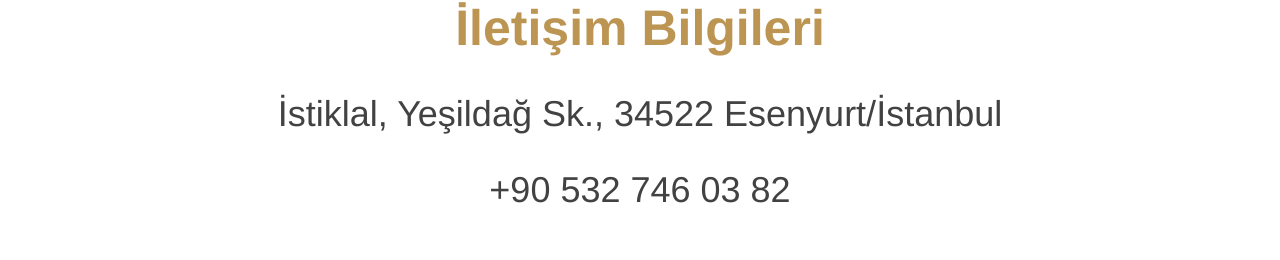
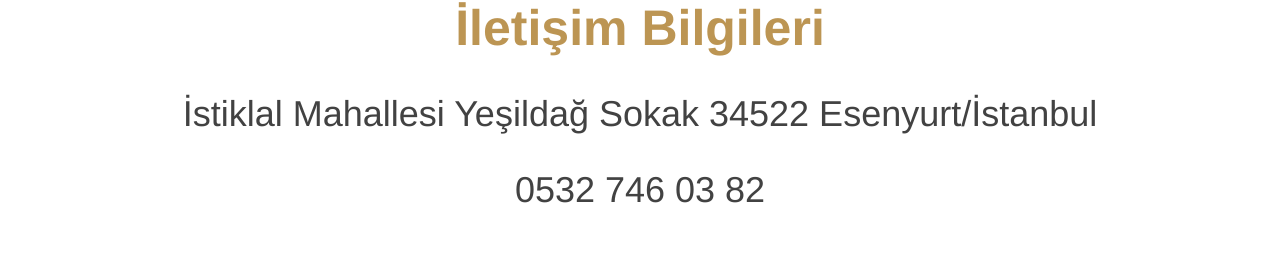
Before and after one commit to Faiziev/Oblation-shop-website-with-Nextjs-and-GraphQL, a Next.js app: page /iletisim in a window 1280 px wide. Shown: the part 167-427 px from the top of the page. Built offline with nearby package versions, Linux system fonts and the light colour scheme; grey boxes are pictures that could not be loaded.

Commit message:
Update iletisim.js

```diff
--- a/pages/iletisim.js
+++ b/pages/iletisim.js
@@ -28,8 +28,8 @@ export default function Blog() {
           <Stack width="100%" spacing={6}>
             <Stack width="100%" spacing={3} justifyContent="center" alignItems="center">
               <Span kind={tablet ? 'g7' : 'g9'}>İletişim Bilgileri</Span>
-              <Span kind={tablet ? 'h0' : 'h8'} style={{ textAlign: 'center' }}>İstiklal, Yeşildağ Sk., 34522 Esenyurt/İstanbul</Span>
-              <Span kind={tablet ? 'h0' : 'h8'}><a href="tel:+905327460382">+90 532 746 03 82</a></Span>
+              <Span kind={tablet ? 'h0' : 'h8'} style={{ textAlign: 'center' }}>İstiklal Mahallesi Yeşildağ Sokak 34522 Esenyurt/İstanbul</Span>
+              <Span kind={tablet ? 'h0' : 'h8'}><a href="Whatsapp ve İletişim Numaramız 0532 746 03 82"> 0532 746 03 82</a></Span>
             </Stack>
             <Stack width="100%" spacing={3} justifyContent="center" alignItems="center">
               <MapEmbed />
```
